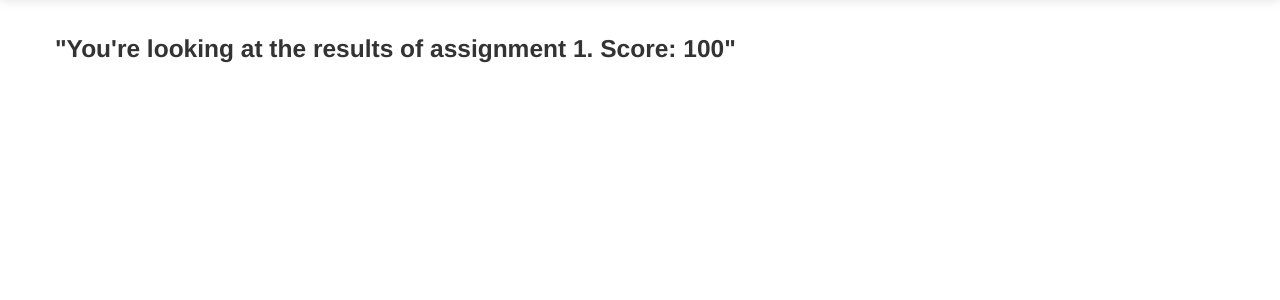
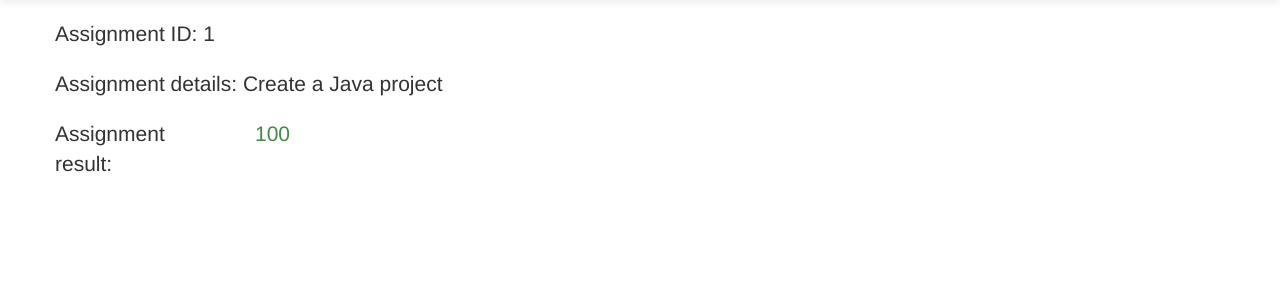
Before and after one commit to thefourthking/tfk, a Django app: page /assignments/1/results/ in a window 1280 px wide. Shown: the part 41-341 px from the top of the page. Run offline with Django 3.2, Linux system fonts and the light colour scheme; data comes from the database, SQL or seed files in the repository; both versions use the stored data as it was after the commit; parts of the project's set-up code (start-up, migrations or seed data) failed here and were passed over.

```diff
--- a/appserver/tfk/assignments/templates/assignments/results.html
+++ b/appserver/tfk/assignments/templates/assignments/results.html
@@ -1,5 +1,25 @@
 {% extends "base.html" %}
 {% block content %}
-    <h3>"You're looking at the results of assignment {{assignment.id}}. Score: {{assignment.result}}"
-    <h3>
+<div class="container">
+	<div class="row-fluid">
+		<div class="lead span12">
+			Assignment ID: {{assignment.id}}
+		</div>
+	</div>
+	<div class="row">
+		<div class="lead span12">
+			Assignment details: {{assignment.question}}
+		</div>
+	</div>
+	<div class="row">
+		<div class="lead span2">
+			Assignment result:
+		</div>
+		<div class="lead span1 text-success">
+                        {{assignment.result}}
+		</div>
+	</div>
+
+
+</div>
 {% endblock %}
```
Also changed, not shown: appserver/tfk/assignments/templates/assignments/index.html (+5 -2 lines), appserver/tfk/database.db.
